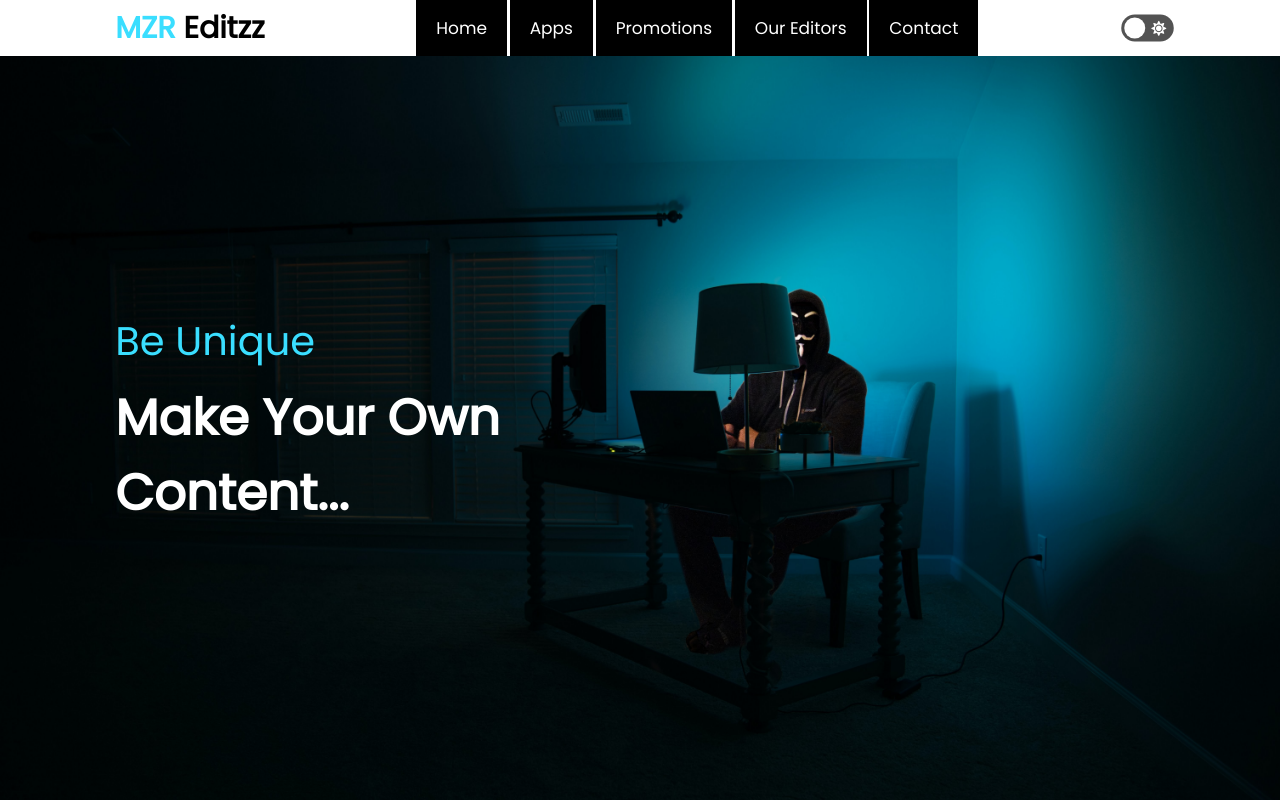
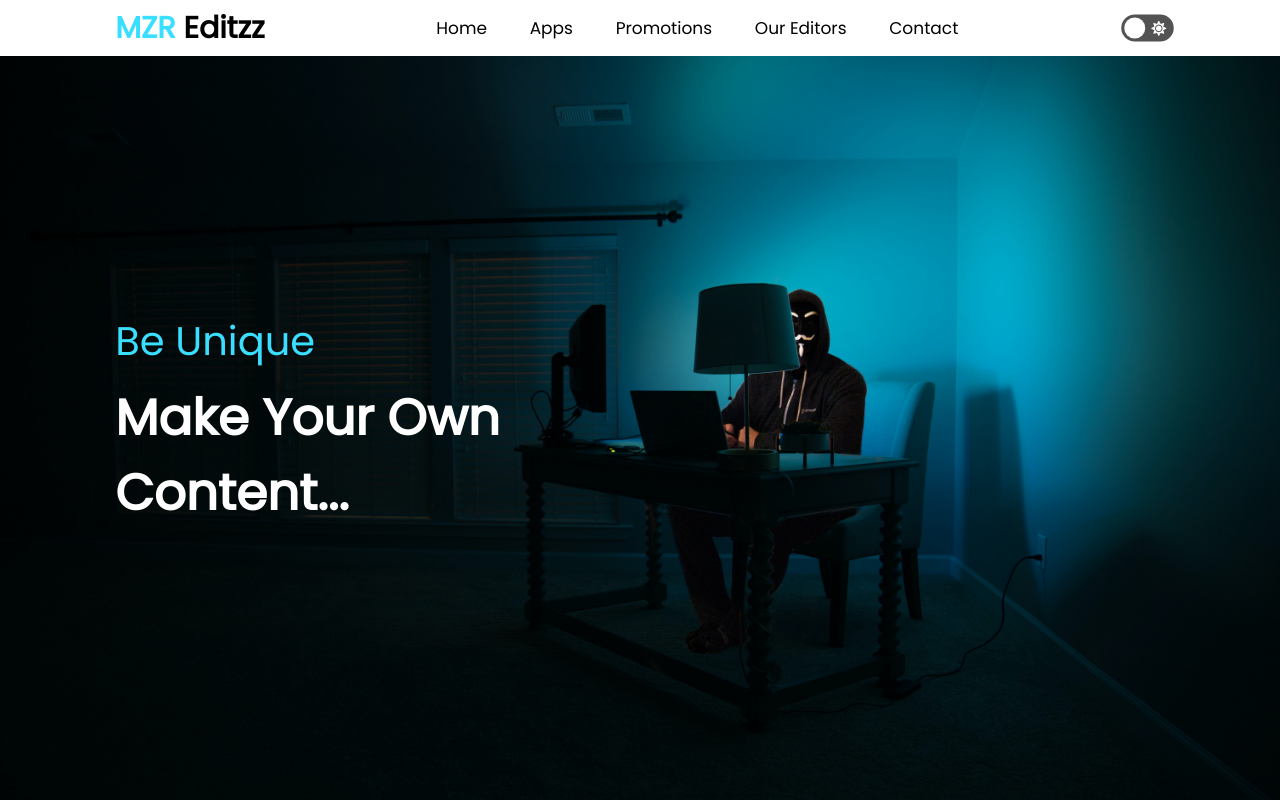
Before and after one commit to md-mubashshir/mzr-edit, a plain HTML site: page index.html in a window 1280 px wide. Shown: the top 800 px of the page. Drawn offline with nearby package versions, Linux system fonts and the light colour scheme.

Commit message:
Update style.css

```diff
--- a/css/style.css
+++ b/css/style.css
@@ -132,13 +132,7 @@ section {
   display: inline-block;
   padding: 1.5rem 2rem;
   font-size: 1.7rem;
-  background: var(--primary-colour);
-  color: var(--secondary-colour);
-}
-
-.header .navbar a:hover {
-  background: #3adeff;
-}
+  color: var(--primary-colour)}
 
 #menu-btn {
   font-size: 3rem;
```
